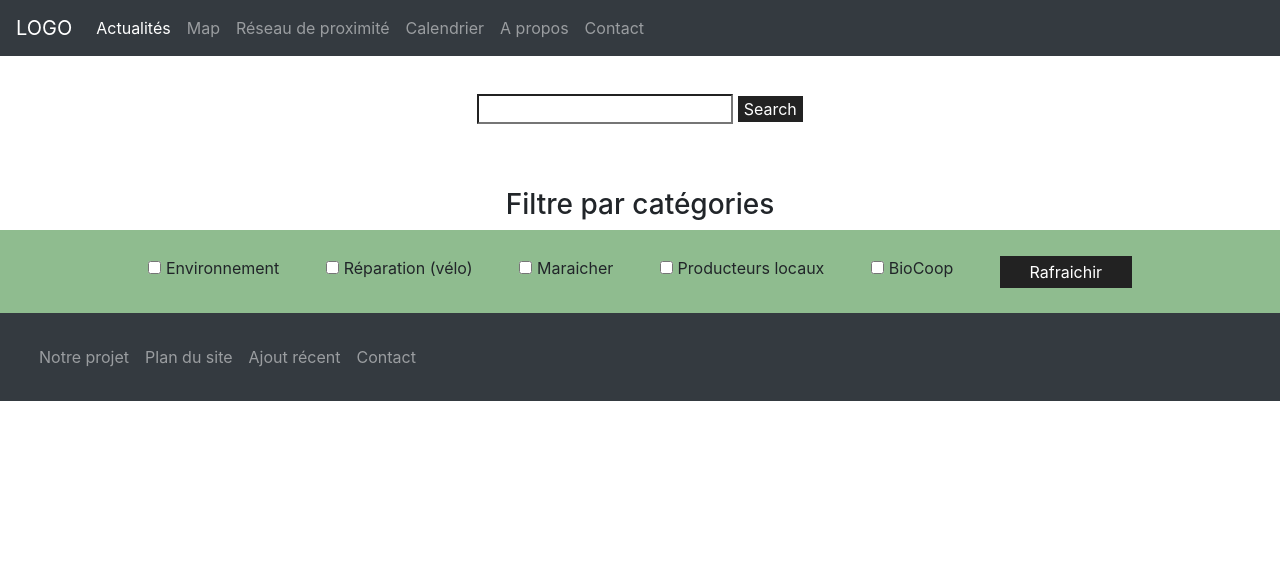
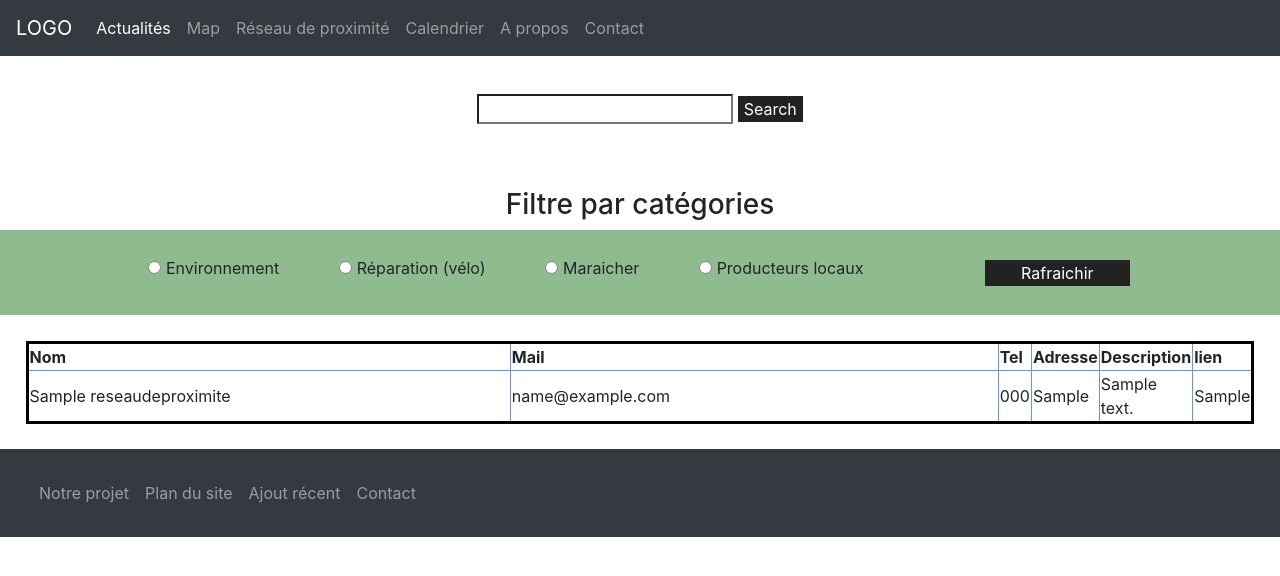
Before and after one commit to Jterom/Workshop2020, a PHP site: page /association.php in a window 1280 px wide. Shown: the top 576 px of the page. Run offline with PHP 8.4, Linux system fonts and the light colour scheme; tables that the repository leaves empty or names only in its code hold one stand-in row (values such as "Sample post"); some libraries are stand-ins or nearby versions.

Commit message:
Modif association sans filtre

```diff
--- a/association.php
+++ b/association.php
@@ -1,37 +1,94 @@
 <?php include './parts/head.php'; ?>
 <?php include './parts/header.php'; ?>
+
+<script src="https://code.jquery.com/jquery-1.12.4.min.js"></script>
+<script type="text/javascript">
+    $(document).ready(function(){
+        $("input[type='button']").click(function(){
+            var val = $("input[name='filtre']:checked").val();
+            if(val){
+                alert("votre langage de programmation préféré est : " + val);
+            }
+        });
+
+    });
+</script>
+
+    <script>
+        $("input[type=radio][name=filtre]").change(function() {
+            if($(this).val() == 'Association environnement') {
+
+            }else if($(this).val() == 'value2') {
+                // Traitement si deuxième case cochée
+            }
+        });
+
+    </script>
 
 <div class="search">
     <input type="search" id="site-search">
     <button id="button-search">Search</button>
 </div>
 
+
+
+<form action="" method="POST">
     <h3 id="filtre_title">Filtre par catégories</h3>
     <div class="filtrecheck">
         <div id="Environnement">
-        <input type="checkbox" id="Environnement_check">
+            <input type="radio" value="Association environnement" name="filtre" >
             <label id="Environnement_label">Environnement</label>
         </div>
         <div id="Reparation">
-        <input type="checkbox" id="Reparation_check">
+            <input type="radio" value="Pour vos vélos" name="filtre">
             <label id="Reparation_label">Réparation (vélo)</label>
         </div>
         <div id="Maraicher">
-        <input type="checkbox" id="Maraicher_check">
+            <input type="radio" value="Maraîchers" name="filtre">
             <label id="Maraicher_label">Maraicher</label>
         </div>
         <div id="Producteurs">
-        <input type="checkbox" id="Producteurs_check">
+            <input type="radio" value="Producteurs locaux" name="filtre">
             <label id="Producteurs_label">Producteurs locaux</label>
         </div>
-    <div id="BioCoop">
-        <input type="checkbox" id="BioCoop_check">
-        <label id="BioCoop_label">BioCoop</label>
+        <input type="button" name="rafrachir" id="rafraichir" value="Rafraichir">
     </div>
-    <button>Rafraichir</button>
-</div>
+</form>
+
 
 <div class="liste_asso">
+    <?php
+    try
+    {
+        $bdd = new PDO('mysql:host=localhost;dbname=workshop2020', 'root', '');
+        $reponse = $bdd->query('SELECT * FROM reseaudeproximite ');
+
+        echo '<table>
+                <tr>
+                    <th>Nom</th>
+                    <th>Mail</th>
+                    <th>Tel</th>
+                    <th>Adresse</th>
+                    <th>Description</th>
+                    <th>lien</th>
+                </tr>
+                <tr>';
+        while ($data= $reponse->fetch()) {
+            echo '<td>' . $data['nom'] . '</td>
+                 <td>' . $data['mail'] . '</td>
+                 <td>' . $data['tel'] . '</td>
+                 <td>' . $data['adresse'] . '</td>
+                 <td>' . $data['description'] . '</td>
+                 <td>' . $data['lien'] . '</td>
+                </tr>';
+        }
+        echo '</table>';
+    }
+    catch (Exception $e)
+    {
+        die('Erreur : ' . $e->getMessage());
+    }
+    ?>
 </div>
 
 </body>
--- a/src/css/association.css
+++ b/src/css/association.css
@@ -48,10 +48,8 @@ head{
 .filtrecheck>#Producteurs{
     grid-column-start: 5;
 }
-.filtrecheck>#BioCoop{
-    grid-column-start: 6;
-}
-button{
+
+#rafraichir{
     grid-column-start: 7;
     background-color: #222222;
     border: none;
@@ -62,3 +60,27 @@ button{
     margin: 4px 2px;
     cursor: pointer;
 }
+button {
+    grid-column-start: 7;
+    background-color: #222222;
+    border: none;
+    color: white;
+    text-align: center;
+    text-decoration: none;
+    display: inline-block;
+    margin: 4px 2px;
+    cursor: pointer;
+}
+
+.liste_asso{
+    padding: 2%;
+}
+
+table {
+    border: medium solid #000000;
+    width: 100%;
+}
+td, th {
+    border: thin solid #6495ed;
+    width: 50%;
+}
--- a/src/css/contact.css
+++ /dev/null
@@ -1,24 +0,0 @@
-body{
-    margin: 0;
-    padding: 0;
-    display: grid;
-    grid-template-rows: auto auto auto auto;
-}
-/*Barre de Navigation*/
-head{
-    grid-row-start: 1;
-}
-
-.formulaire{
-    display: grid;
-    grid-template-columns: 40% auto auto;
-    grid-template-rows: auto auto auto auto auto auto auto auto ;
-}
-
-.formulaire>#nom>label{
-    grid-column-start: 2;
-}
-
-.formulaire>#nom>#nom_text{
-    grid-column-start: 3;
-}
--- /dev/null
+++ b/src/js/association.js
@@ -0,0 +1 @@
+var valeur = document.querySelector('input[name=filtre]:checked').value;
```
Also changed, not shown: contact.php (deleted, +0 -33 lines). Lines whose indentation alone changed are shown as unchanged.
